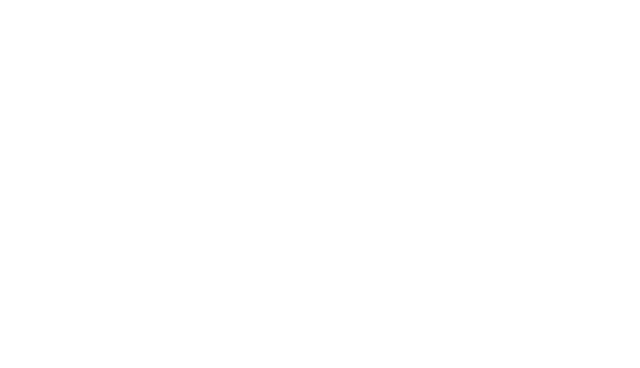
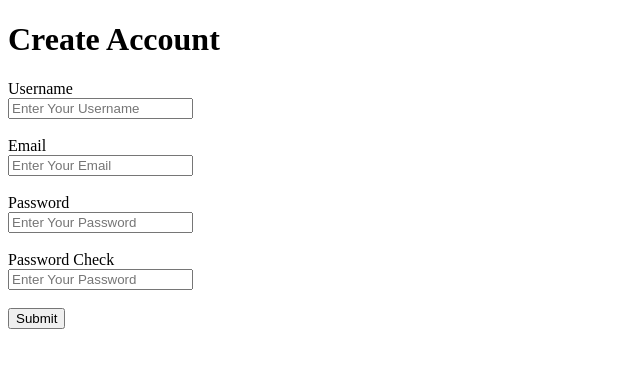
Before and after one commit to NeevJain482/Form-validate, a plain HTML site: page index.html in a window 1280 px wide. Shown: the whole page, without its empty margins (0-640 px from the left). Drawn offline with Linux system fonts and the light colour scheme.

Commit message:
html code is done

```diff
--- a/index.html
+++ b/index.html
@@ -1,13 +1,46 @@
 <!DOCTYPE html>
 <html lang="en">
-<head>
-    <meta charset="UTF-8">
-    <meta name="viewport" content="width=device-width, initial-scale=1.0">
-    <link rel="stylesheet" href="./style.css">
+  <head>
+    <meta charset="UTF-8" />
+    <meta name="viewport" content="width=device-width, initial-scale=1.0" />
+    <link rel="stylesheet" href="./style.css" />
     <title>Form Validator</title>
-</head>
-<body>
-    <div id="contain"></div>
+  </head>
+  <body>
+    <div id="contain">
+      <h1>Create Account</h1>
+      <form>
+        <label for="username">Username</label><br />
+        <input
+          id="username"
+          type="text"
+          placeholder="Enter Your Username"
+        /><br />
+        <span></span><br />
+
+        <label for="email">Email</label><br />
+        <input id="email" type="text" placeholder="Enter Your Email" /><br />
+        <span></span><br />
+
+        <label for="password">Password</label><br />
+        <input
+          id="password"
+          type="password"
+          placeholder="Enter Your Password"
+        /><br />
+        <span></span><br />
+
+        <label for="check-password">Password Check </label><br />
+        <input
+          id="check-password"
+          type="password"
+          placeholder="Enter Your Password"
+        /><br />
+        <span></span><br />
+
+        <button type="submit">Submit</button>
+      </form>
+    </div>
     <script src="./script.js"></script>
-</body>
+  </body>
 </html>
```
